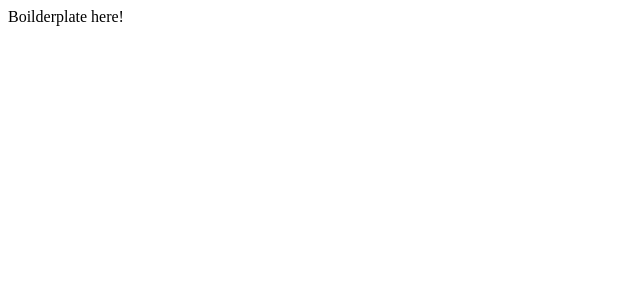
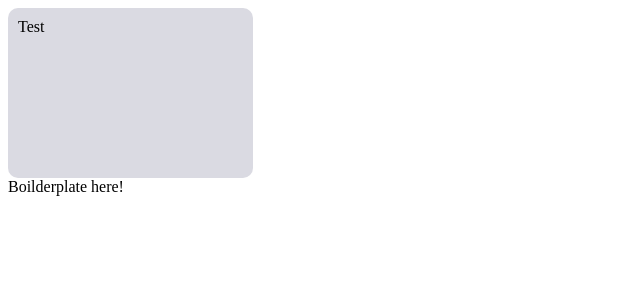
Before and after one commit to thodges314/assessment-part-two, a Next.js app: page / in a window 1280 px wide. Shown: the top 300 px of the page, without its empty margins (0-640 px from the left). Built offline with nearby package versions, Linux system fonts and the light colour scheme.

Commit message:
first box

```diff
--- a/components/RoomBox/RoomBox.js
+++ b/components/RoomBox/RoomBox.js
@@ -1,3 +1,20 @@
 const RoomBox = ({number, active, adults, children, onChange}) => {
+	return (
+		<div className = 'wrapper'>
+			Test
+			<style jsx>{`
+			.wrapper {
+				border-radius: 10px;
+				padding: 10px;
+				border: 10px solid ${active ? '#e8e8e8' : '#cad0e0'}
+				display: flex;
+				height: 150px;
+				width: 225px;
+				background: ${active? '#fff' : '#dadae2'}
+			}
+			`}</style>
+		</div>
+	)
+}
 
-}
+export default RoomBox
--- /dev/null
+++ b/components/RoomBox/index.js
@@ -0,0 +1,3 @@
+import RoomBox from './RoomBox'
+
+export default RoomBox
--- /dev/null
+++ b/components/index.js
@@ -0,0 +1,5 @@
+import RoomBox from './RoomBox'
+
+export {
+	RoomBox
+}
--- a/pages/index.js
+++ b/pages/index.js
@@ -1 +1,6 @@
-export default () => <div>Boilderplate here!</div>
+import {RoomBox} from '../components'
+
+export default () => <div>
+	<RoomBox />
+	Boilderplate here!
+	</div>
```
